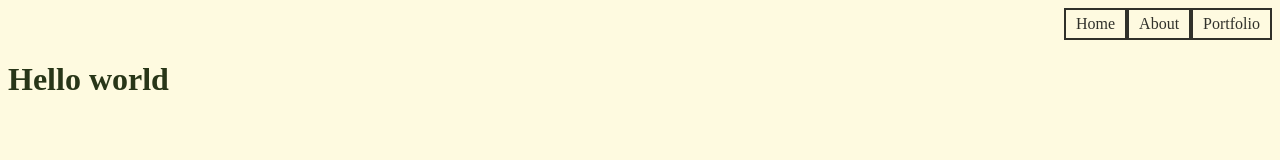
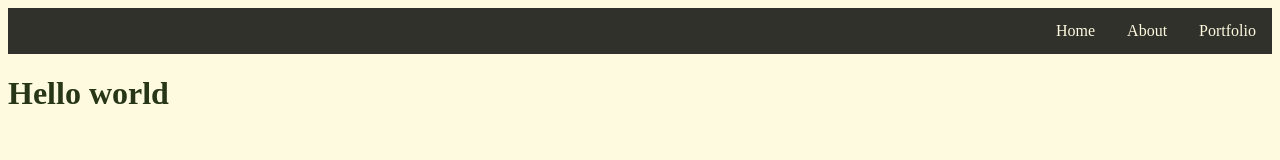
Before and after one commit to Nick-ctrl-zela/Personal-Portfolio, a plain HTML site: page main.html in a window 1280 px wide. Drawn offline with Linux system fonts and the light colour scheme.

Commit message:
simplified nav bar, added on all pages

```diff
--- a/main.html
+++ b/main.html
@@ -1,15 +1,14 @@
 <!DOCTYPE html>
 <html lang="en">
 <head>
+  <link rel="stylesheet" href="style.css">
 
-  <link rel="stylesheet" href="style.css">
-  <header>
-    <ul>
-      <li><a href="porfo.html">Portfolio</a></li>
-      <li><a href="about.html">About</a></li>
-      <li><a href="main.html">Home</a></li>
-  </ul>
-  </header>
+  <section class="topnav">
+    <a href="porfo.html">Portfolio</a>
+    <a href="about.html">About</a>
+    <a href="main.html">Home</a>
+  </section>
+
   <meta charset="UTF-8">
   <meta name="viewport" content="width=device-width, initial-scale=1.0">
   <title>Personal Portfolio</title>
--- a/style.css
+++ b/style.css
@@ -1,22 +1,6 @@
 /* Things are gonna get messy in here, maintain simple naming convention for all html files.*/
 
 /* Use class for things that will be the same across all pages and ID for things that will change from page to page.  */
-
-a:link, a:visited {
-  background-color: #fefae0;
-  color: #30312a;
-  border: 2px solid #30312a;
-  padding: 5px 10px;
-  text-align: center;
-  text-decoration: none;
-  display: inline-block;
-}
-
-a:hover, a:active {
-  background-color: #283618;
-  color: #fefae0;
-}
-
 body {
   background-color: #fefae0;
 }
@@ -25,19 +9,21 @@ h1 {
   color: #283618;
 }
 
-ul {
-  list-style-type: none;
-  margin: 0;
-  padding: 0;
+.topnav {
   overflow: hidden;
+  background-color: #30312a;
 }
 
-li {
+.topnav a {
   float: right;
+  display: block;
+  color: #fefae0;
+  text-align: center;
+  padding: 14px 16px;
+  text-decoration: none;
 }
 
-li a {
-  display: block;
-  padding: 8px;
-  background-color: #283618;
+.topnav a:hover {
+  background-color: #606c38;
+  color: #dda15e;
 }
```
Also changed, not shown: about.html (+5 -5 lines), porfo.html (+5 -5 lines).
